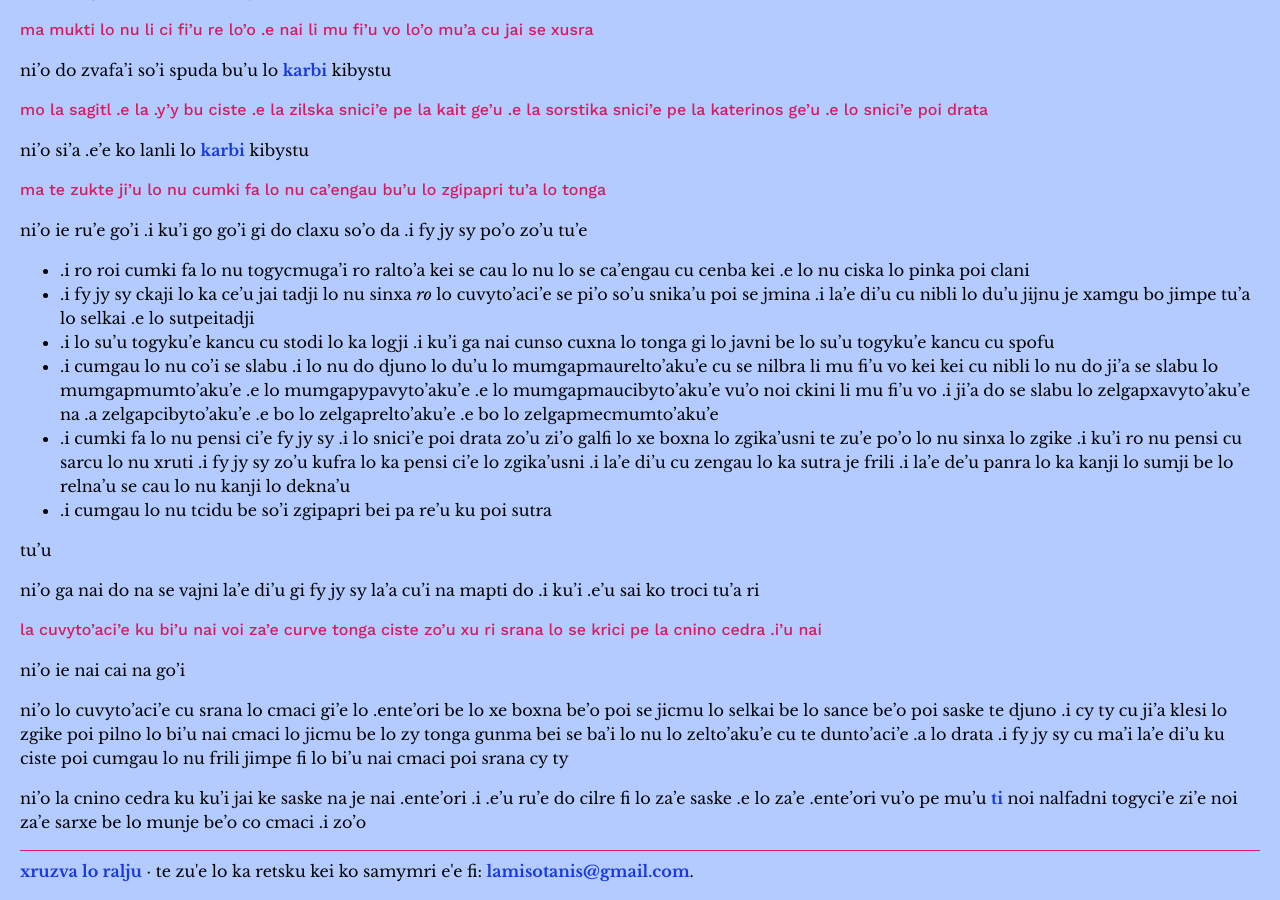
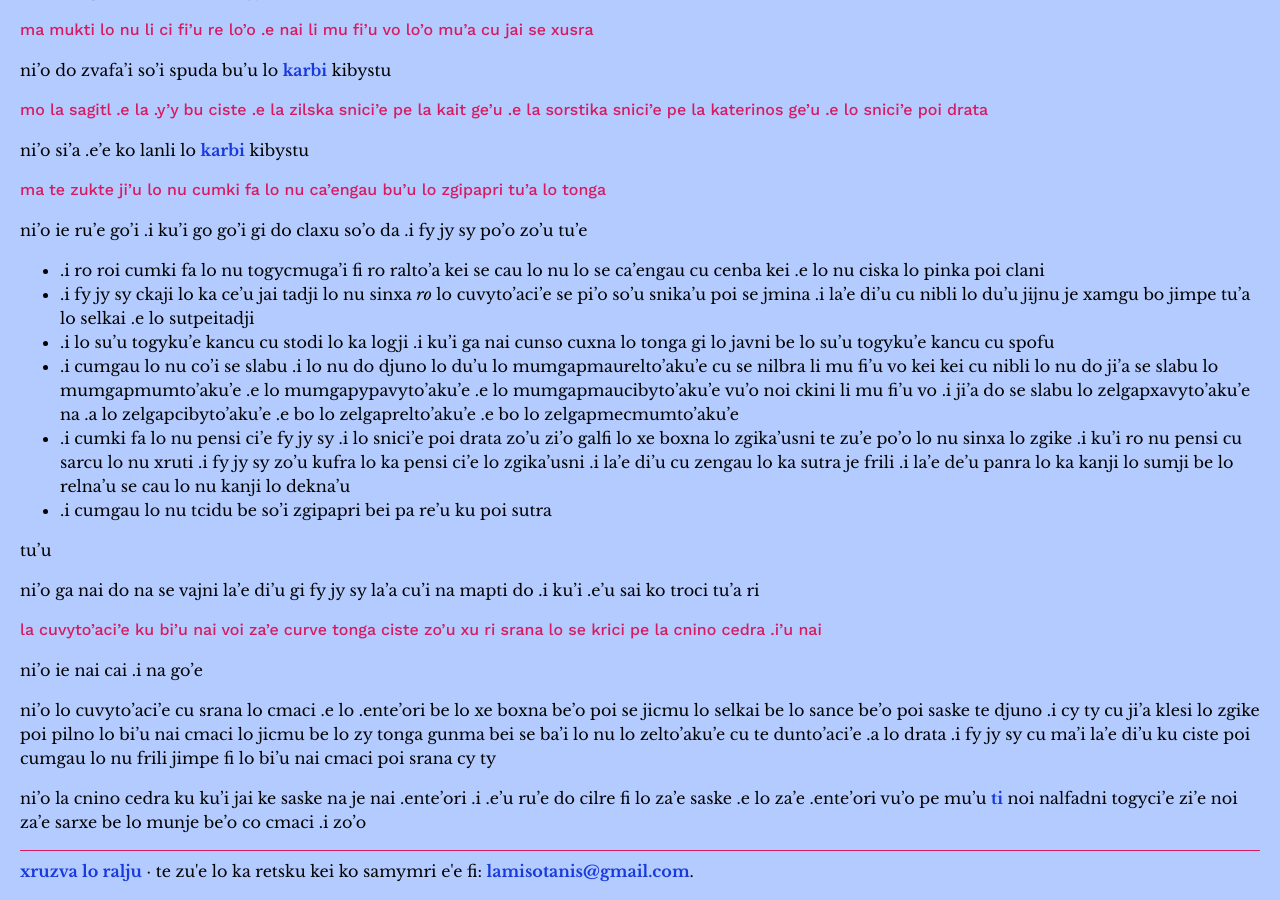
Before and after one commit to misotanni/misotanni.github.io, a Jekyll site: the page built from fjs/jbo/faq.md, in a window 1280 px wide and 900 px high, scrolled down 662 px. Built offline with Jekyll 4.4.1, drawn with Linux system fonts in a browser that asks for light colours; our own code applies the rules of GitHub Pages for plain Markdown files.

Commit message:
fixed final bads

```diff
--- a/fjs/jbo/faq.md
+++ b/fjs/jbo/faq.md
@@ -54,10 +54,10 @@ ni'o ie ru'e go'i
 .i ku'i go go'i gi do claxu so'o da
 .i fy jy sy po'o zo'u tu'e
 
-- .i ro roi cumki fa lo nu togycmuga'i ro ralto'a kei se cau lo nu lo se ca'engau cu cenba kei .e lo nu ciska lo pinka poi clani
+- .i ro roi cumki fa lo nu togycmuga'i fi ro ralto'a kei se cau lo nu lo se ca'engau cu cenba kei .e lo nu ciska lo pinka poi clani
 - .i fy jy sy ckaji lo ka ce'u jai tadji lo nu sinxa *ro* lo cuvyto'aci'e se pi'o so'u snika'u poi se jmina .i la'e di'u cu nibli lo du'u jijnu je xamgu bo jimpe tu'a lo selkai .e lo sutpeitadji
 - .i lo su'u togyku'e kancu cu stodi lo ka logji .i ku'i ga nai cunso cuxna lo tonga gi lo javni be lo su'u togyku'e kancu cu spofu
-- .i cumgau lo nu co'i se slabu .i lo nu do djuno lo du'u lo mumgapmaurelto'aku'e cu se nilbra li mu fi'u vo kei kei cu nibli lo nu do ji'a se slabu lo mumgapmumto'aku'e .e lo mumgapypavyto'aku'e .e lo mumgapmaucibyto'aku'e vu'o noi ckini li mu fi'u vo .i ji'a do se slabu lo zelgapxavyto'aku'e na .a zelgapcibyto'aku'e .e bo lo zelgaprelto'aku'e .e bo lo zelgapmecmumto'aku'e
+- .i cumgau lo nu co'i se slabu .i lo nu do djuno lo du'u lo mumgapmaurelto'aku'e cu se nilbra li mu fi'u vo kei kei cu nibli lo nu do ji'a se slabu lo mumgapmumto'aku'e .e lo mumgapypavyto'aku'e .e lo mumgapmaucibyto'aku'e vu'o noi ckini li mu fi'u vo .i ji'a do se slabu lo zelgapxavyto'aku'e na .a lo zelgapcibyto'aku'e .e bo lo zelgaprelto'aku'e .e bo lo zelgapmecmumto'aku'e
 - .i cumki fa lo nu pensi ci'e fy jy sy .i lo snici'e poi drata zo'u zi'o galfi lo xe boxna lo zgika'usni te zu'e po'o lo nu sinxa lo zgike .i ku'i ro nu pensi cu sarcu lo nu xruti .i fy jy sy zo'u kufra lo ka pensi ci'e lo zgika'usni .i la'e di'u cu zengau lo ka sutra je frili .i la'e de'u panra lo ka kanji lo sumji be lo relna'u se cau lo nu kanji lo dekna'u
 - .i cumgau lo nu tcidu be so'i zgipapri bei pa re'u ku poi sutra
 
@@ -68,9 +68,10 @@ ni'o ga nai do na se vajni la'e di'u gi fy jy sy la'a cu'i na mapti do
 
 ## la cuvyto'aci'e ku bi'u nai voi za'e curve tonga ciste zo'u xu ri srana lo se krici pe la cnino cedra .i'u nai
 
-ni'o ie nai cai na go'i
+ni'o ie nai cai
+.i na go'e
 
-ni'o lo cuvyto'aci'e cu srana lo cmaci gi'e lo .ente'ori be lo xe boxna be'o poi se jicmu lo selkai be lo sance be'o poi saske te djuno
+ni'o lo cuvyto'aci'e cu srana lo cmaci .e lo .ente'ori be lo xe boxna be'o poi se jicmu lo selkai be lo sance be'o poi saske te djuno
 .i cy ty cu ji'a klesi lo zgike poi pilno lo bi'u nai cmaci lo jicmu be lo zy tonga gunma bei se ba'i lo nu lo zelto'aku'e cu te dunto'aci'e .a lo drata
 .i fy jy sy cu ma'i la'e di'u ku ciste poi cumgau lo nu frili jimpe fi lo bi'u nai cmaci poi srana cy ty
 
```
